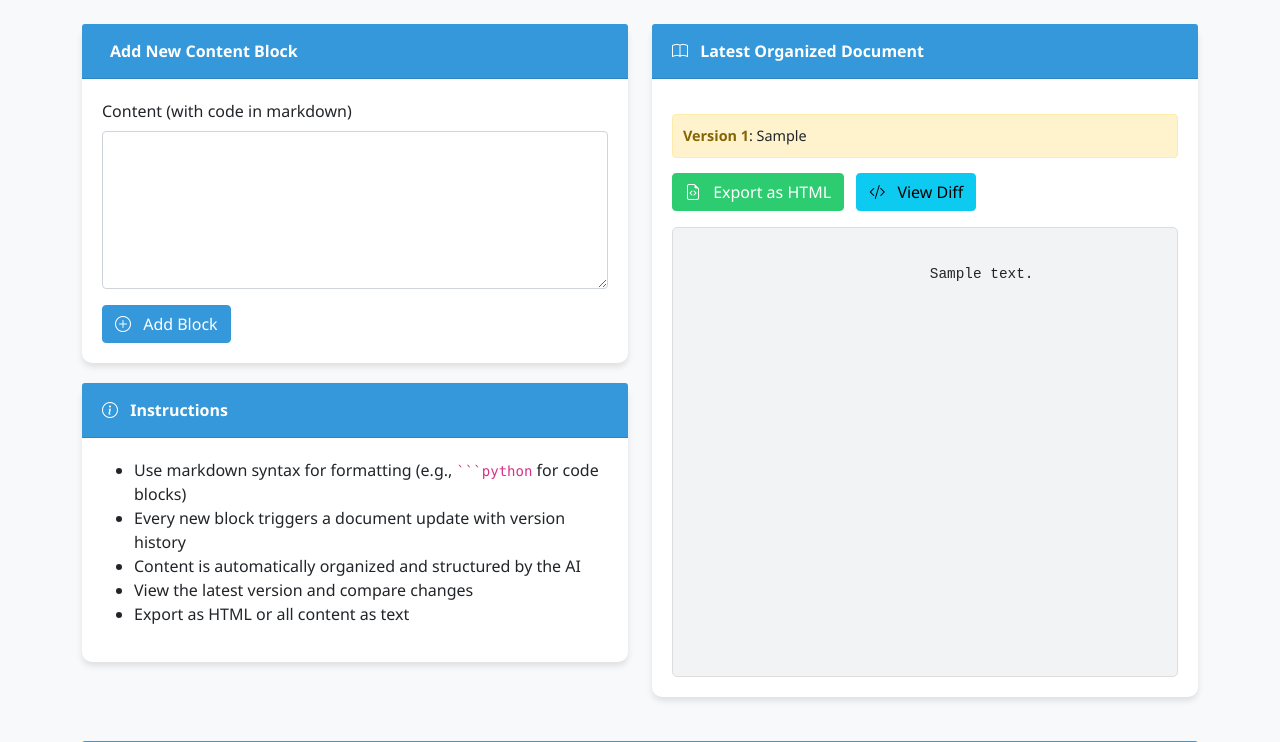
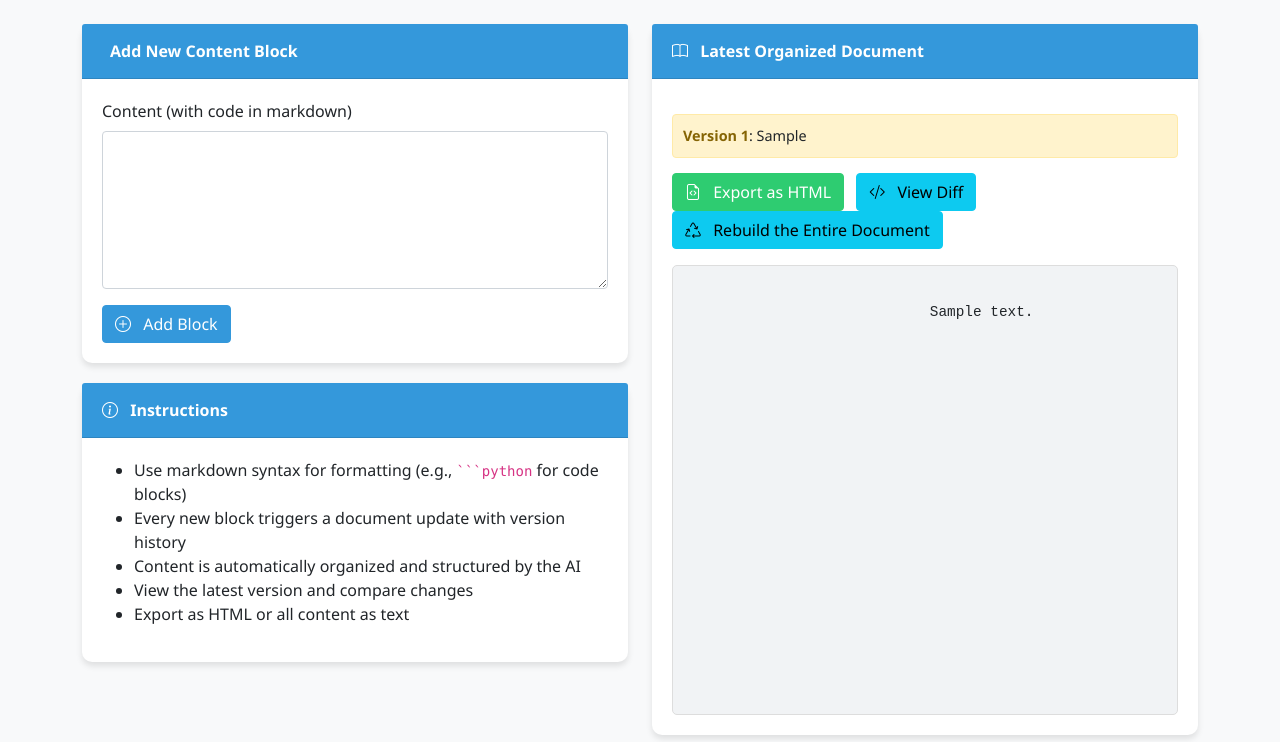
Before and after one commit to dmsweetser/BrainDump, a Flask app: page / in a window 1280 px wide. Shown: the part 56-798 px from the top of the page. Run offline with Flask 3, Linux system fonts and the light colour scheme; tables that the repository leaves empty hold one stand-in row (values such as "Sample post"); some libraries are stand-ins or nearby versions.

Commit message:
Adds full rebuild

```diff
--- a/app.py
+++ b/app.py
@@ -563,6 +563,79 @@ def export_all_notes():
         logger.error(f"Error exporting all notes: {e}")
         return jsonify({'error': str(e)}), 500
 
+@app.route('/regenerate_all')
+def regenerate_all():
+    try:
+        # Fetch all notes (excluding deleted ones)
+        notes = get_all_notes()
+        logger.info(f"Retrieved {len(notes)} notes for full regeneration")
+
+        # Sort notes by creation time (newest first)
+        notes.sort(key=lambda x: x['created_at'], reverse=True)
+
+        # Build the initial document content from notes
+        instructions = ""
+        for note in notes:
+            if note['is_deleted'] == 0:  # Only include non-deleted notes
+                instructions += f"=== Added: {note['created_at']} ===\n"
+                instructions += f"{note['content']}\n\n"
+
+        # Run Revisor to generate the full document
+        revisor = Revisor()
+        logger.info("Starting full document regeneration with Revisor")
+        html_content = revisor.run(current_document="", instructions=instructions)
+
+        # Save the new document version
+        conn = sqlite3.connect(Config.DATABASE)
+        cursor = conn.cursor()
+        cursor.execute('SELECT MAX(version_number) FROM document_history')
+        result = cursor.fetchone()
+        conn.close()
+        version_number = (result[0] or 0) + 1
+
+        timestamp = datetime.now()
+        file_timestamp = timestamp.strftime("%Y%m%d_%H%M%S")
+        html_filename = f"brain_dump_v{version_number}_{file_timestamp}.html"
+        html_path = os.path.join(Config.HTML_OUTPUT, html_filename)
+
+        try:
+            with open(html_path, 'w', encoding='utf-8') as f:
+                f.write(html_content)
+            logger.info(f"Saved new full document version {version_number} to {html_path}")
+        except Exception as e:
+            logger.error(f"Failed to save full document to {html_path}: {e}")
+            raise
+
+        # Save to history
+        conn = sqlite3.connect(Config.DATABASE)
+        cursor = conn.cursor()
+        try:
+            cursor.execute('''
+                INSERT INTO document_history (version_number, timestamp, html_content, diff_with_previous)
+                VALUES (?, ?, ?, ?)
+            ''', (version_number, timestamp, html_content, ""))
+            conn.commit()
+            logger.info(f"Saved full document history entry for version {version_number}")
+        except Exception as e:
+            conn.rollback()
+            logger.error(f"Failed to save full document history: {e}")
+            raise
+        finally:
+            conn.close()
+
+        # Send email notification
+        if Config.SMTP_ENABLED and Config.EMAIL_SENDER and Config.EMAIL_RECIPIENTS:
+            try:
+                send_email_notification(version_number, html_path)
+            except Exception as e:
+                logger.error(f"Failed to send email notification: {e}")
+
+        return jsonify({'success': True, 'message': f'Full document regenerated with version {version_number}'})
+    except Exception as e:
+        logger.error(f"Error regenerating document: {e}")
+        logger.error(f"Traceback: {traceback.format_exc()}")
+        return jsonify({'error': str(e)}), 500
+
 @app.route('/api/notes')
 def api_notes():
     try:
--- a/templates/index.html
+++ b/templates/index.html
@@ -241,6 +241,9 @@
                                 <i class="bi bi-code-slash me-2"></i> View Diff
                             </button>
                             {% endif %}
+                            <button class="btn btn-info" onclick="regenerateAll()">
+                                <i class="bi bi-recycle me-2"></i> Rebuild the Entire Document
+                            </button>
                         </div>
                         <div class="preview" id="preview">
                             {{ latest_version.html_content | safe }}
@@ -531,6 +534,25 @@
             document.getElementById('diffContent').textContent = diff;
             new bootstrap.Modal(document.getElementById('diffModal')).show();
         }
+
+        // Export all notes
+        function regenerateAll() {
+            if (confirm('Are you sure you want fully rebuild the document from all notes?')) {
+                fetch('/regenerate_all')
+                .then(response => response.json())
+                .then(data => {
+                    if (data.success) {
+                        window.location.reload();
+                    } else {
+                        alert('Error: ' + data.error);
+                    }
+                })
+                .catch(error => {
+                    console.error('Error:', error);
+                    alert('An error occurred while rebuilding the document.');
+                });
+            }
+        }
     </script>
 </body>
 
```
